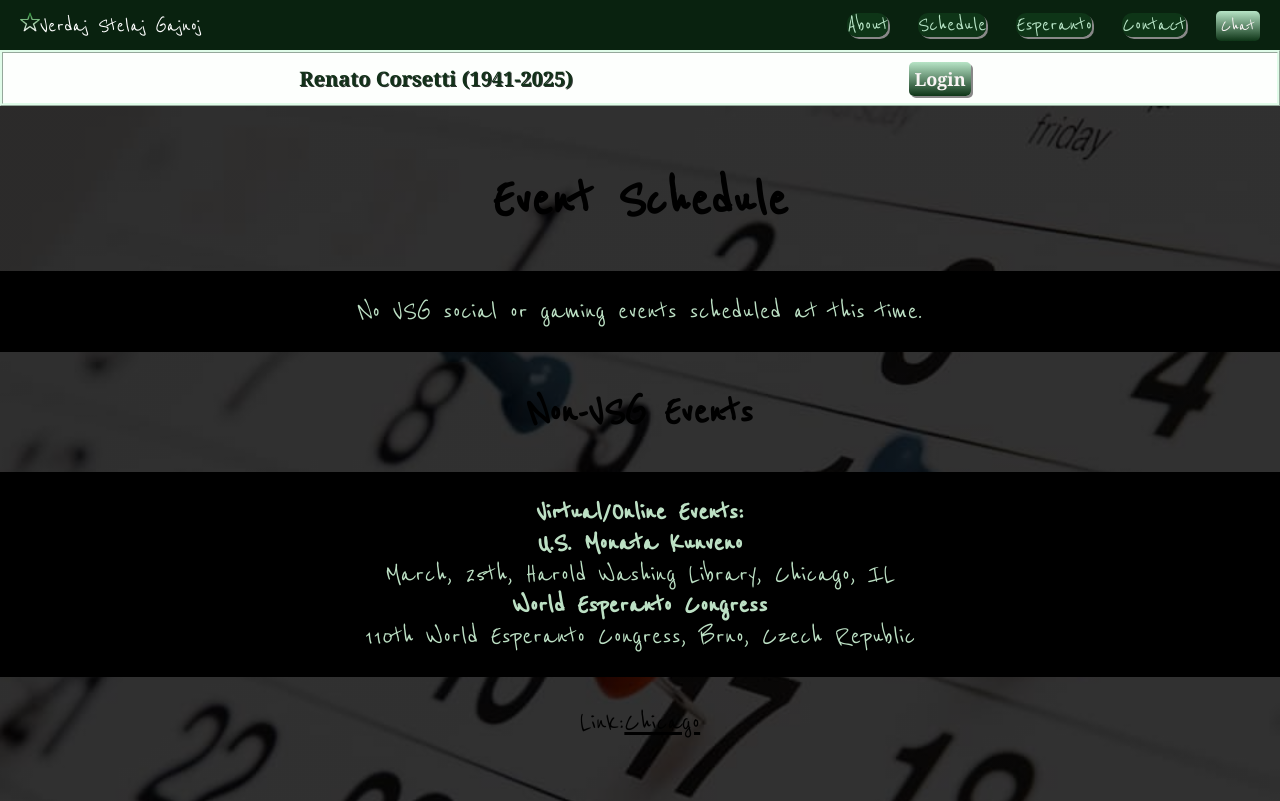
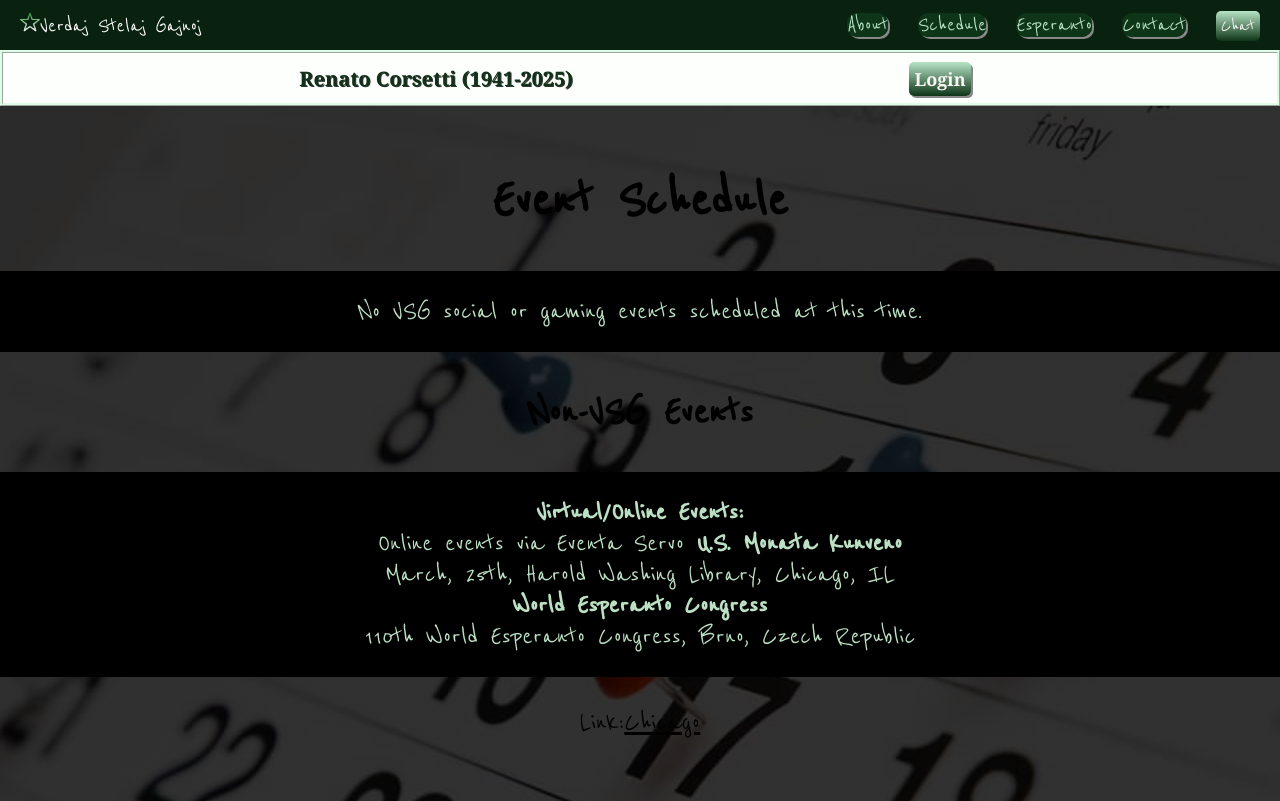
Before and after one commit to akronborn/vsg, a Next.js app: page /schedule in a window 1280 px wide. Shown: the top 801 px of the page. Built offline with nearby package versions, Linux system fonts and the light colour scheme; no server answers.

Commit message:
fixed links

```diff
--- a/pages/schedule.jsx
+++ b/pages/schedule.jsx
@@ -25,6 +25,7 @@ const Schedule = () => {
             <h2>Non-VSG Events</h2>
             <p className={styles.p}>
               <b> Virtual/Online Events: </b> <br></br>
+              <a href="www.eventaservo.org/reta">Online events via Eventa Servo</a>
               <b> U.S. Monata Kunveno</b> <br></br>
               March, 25th, Harold Washing Library, Chicago, IL <br></br>
               <b>World Esperanto Congress </b><br></br>
```
